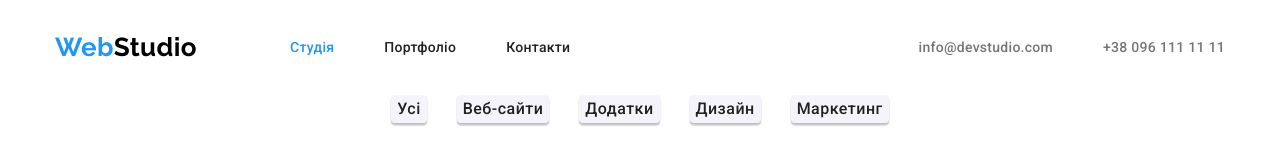
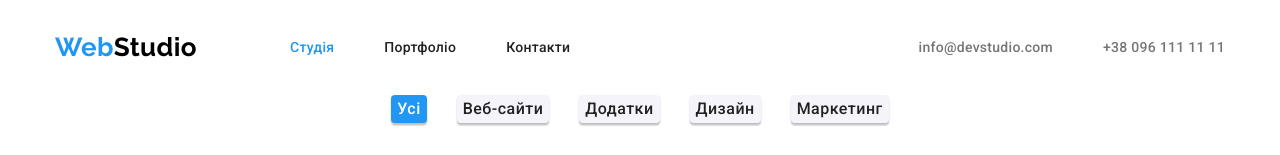
Before and after one commit to DimaPo5/goit-markup-hw-03, a plain HTML site: page portfolio.html in a window 1280 px wide. Shown: the top 155 px of the page. Drawn offline with nearby package versions, Linux system fonts and the light colour scheme.

Commit message:
ментору на перевірку

```diff
--- a/css/styles.css
+++ b/css/styles.css
@@ -298,6 +298,10 @@ img {
   box-shadow: 0px 3px 1px rgb(0 0 0 / 10%), 0px 1px 2px rgb(0 0 0 / 8%), 0px 2px 2px rgb(0 0 0 / 12%);
   border-radius: 4px;
 }
+.btn-current {
+  background-color: var(--third-color);
+  color: var(--write-color);
+}
 .site-navigation {
   display: flex;
   align-items: center;
--- a/portfolio.html
+++ b/portfolio.html
@@ -45,7 +45,7 @@
         <div class="container">
           <h1 class="visually-hidden">Контент</h1>
           <ul class="content-filter list">
-            <li><button type="button" class="filter-btn">Усі</button></li>
+            <li><button type="button" class="filter-btn btn-current">Усі</button></li>
             <li><button type="button" class="filter-btn">Веб-сайти</button></li>
             <li><button type="button" class="filter-btn">Додатки</button></li>
             <li><button type="button" class="filter-btn">Дизайн</button></li>
```
